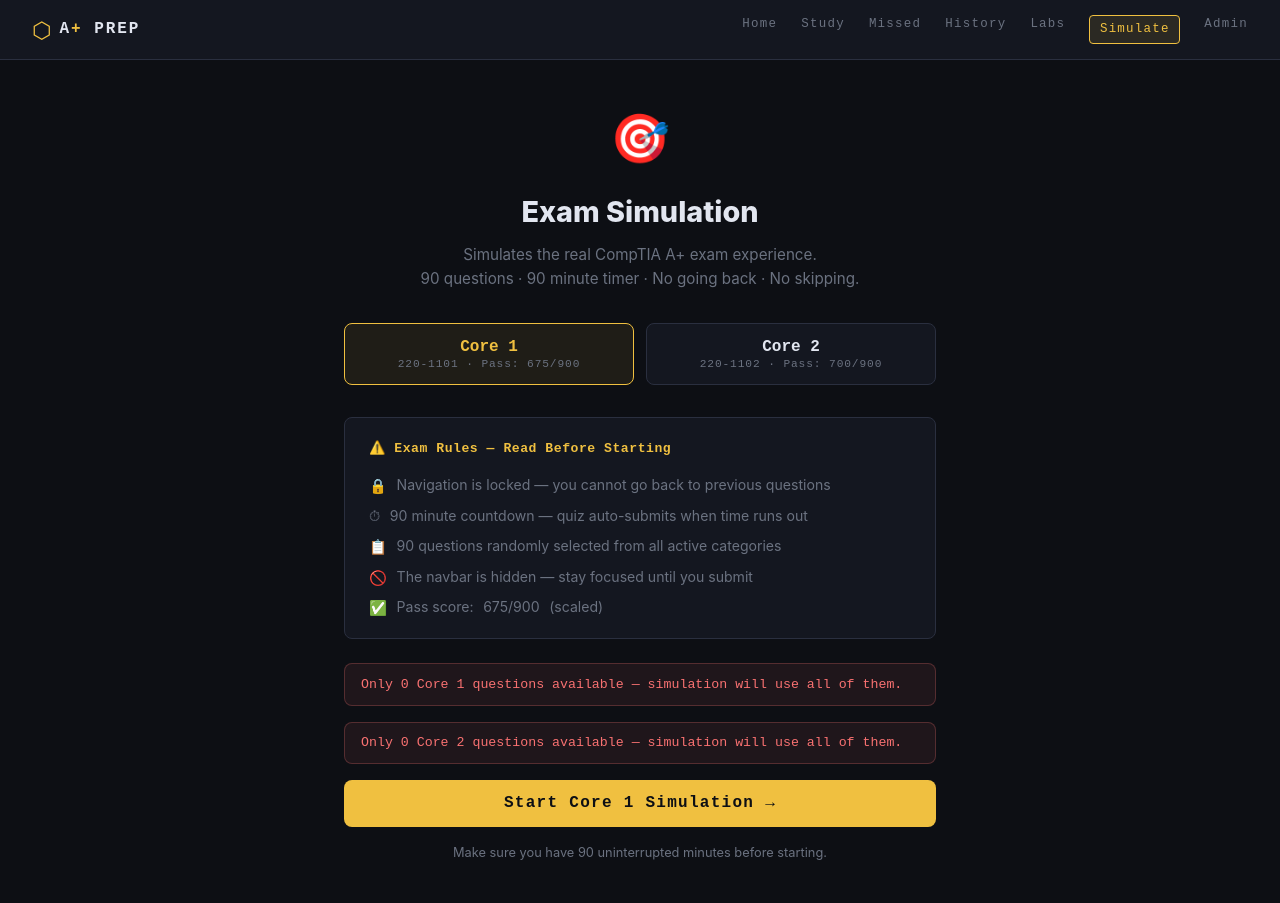
After one commit to robertowebtech87/CompTIAA-, a Flask app: page /quiz/simulate?exam=core1 in a window 1280 px wide. The commit adds this page. Run offline with Flask 3, Linux system fonts and the light colour scheme.

Commit message:
Fix exam simulation mode - navbar block error resolved

```diff
--- a/app.py
+++ b/app.py
@@ -85,7 +85,8 @@ def start_quiz():
                            time_limit=len(question_ids) * 60,
                            domains_label=domains_label,
                            exam=exam,
-                           passing_score=passing_score)
+                           passing_score=passing_score,
+                           simulation_mode=False)
 
 @app.route('/api/question/<int:qid>')
 def get_question(qid):
@@ -300,7 +301,8 @@ def missed_quiz():
                            total=len(question_ids),
                            time_limit=len(question_ids) * 60,
                            domains_label='Missed Questions',
-                           exam=exam, passing_score=passing_score)
+                           exam=exam, passing_score=passing_score,
+                           simulation_mode=False)
 
 # ── Admin ─────────────────────────────────────────────────────────────────────
 
@@ -376,6 +378,37 @@ def toggle_question(qid):
     return jsonify({'active': q.active})
 
 
+
+# ── Exam Simulation Mode ──────────────────────────────────────────────────────
+
+@app.route('/quiz/simulate', methods=['GET', 'POST'])
+def simulate():
+    exam = request.args.get('exam', request.form.get('exam', 'core1'))
+    if request.method == 'GET':
+        core1_count = Question.query.filter_by(active=True, exam='core1').count()
+        core2_count = Question.query.filter_by(active=True, exam='core2').count()
+        return render_template('simulate.html',
+                               exam=exam,
+                               core1_count=core1_count,
+                               core2_count=core2_count,
+                               simulation_mode=False)
+
+    # POST — start the simulation
+    questions = Question.query.filter_by(active=True, exam=exam).all()
+    if not questions:
+        return redirect(url_for('simulate'))
+    sample = random.sample(questions, min(90, len(questions)))
+    question_ids = [q.id for q in sample]
+    passing_score = 675 if exam == 'core1' else 700
+    return render_template('quiz.html',
+                           question_ids=question_ids,
+                           total=len(question_ids),
+                           time_limit=90 * 60,
+                           domains_label='Exam Simulation',
+                           exam=exam,
+                           passing_score=passing_score,
+                           simulation_mode=True)
+
 # ── PBQ Labs ──────────────────────────────────────────────────────────────────
 
 LABS = {
--- a/static/script.js
+++ b/static/script.js
@@ -15,6 +15,12 @@ document.addEventListener('DOMContentLoaded', () => {
   buildDots();
   loadQuestion(0);
   startTimer();
+
+  // Simulation mode — disable prev button and lock dot navigation
+  if (typeof SIM_MODE !== 'undefined' && SIM_MODE) {
+    const prevBtn = document.getElementById('btn-prev');
+    if (prevBtn) prevBtn.style.display = 'none';
+  }
 });
 
 /* ── Timer ───────────────────────────────────────────────────── */
@@ -43,7 +49,12 @@ function buildDots() {
   QUESTION_IDS.forEach((_, i) => {
     const d = document.createElement('div');
     d.className = 'dot' + (i === 0 ? ' current' : '');
-    d.onclick = () => goToQuestion(i);
+    // In simulation mode dots are display only — no clicking back
+    if (typeof SIM_MODE === 'undefined' || !SIM_MODE) {
+      d.onclick = () => goToQuestion(i);
+    } else {
+      d.style.cursor = 'default';
+    }
     container.appendChild(d);
   });
 }
--- a/static/style.css
+++ b/static/style.css
@@ -835,3 +835,61 @@ input[type=radio]:checked + .choice-radio-label { border-color: var(--accent); c
   .win-label { min-width: unset; }
   .win-input { width: 100%; }
 }
+
+/* ─── Exam Simulation Mode ───────────────────────────────────────────────── */
+.sim-topbar {
+  display: flex; justify-content: space-between; align-items: center;
+  padding: .6rem 1rem;
+  background: rgba(240,192,64,.08);
+  border: 1px solid rgba(240,192,64,.2);
+  border-radius: var(--radius);
+  margin-bottom: 1rem;
+}
+.sim-badge {
+  font-family: var(--font-mono); font-size: .78rem;
+  color: var(--accent); font-weight: 700; letter-spacing: .04em;
+}
+.sim-mode { border: 1px solid rgba(240,192,64,.15); border-radius: var(--radius); }
+
+/* Simulation landing page */
+.sim-rules-box {
+  background: var(--surface); border: 1px solid var(--border);
+  border-radius: var(--radius); padding: 1.25rem 1.5rem;
+  margin-bottom: 1.5rem;
+}
+.sim-rules-title {
+  font-family: var(--font-mono); font-size: .82rem;
+  color: var(--accent); font-weight: 700;
+  margin-bottom: 1rem; letter-spacing: .04em;
+}
+.sim-rules-list { display: flex; flex-direction: column; gap: .6rem; }
+.sim-rule {
+  display: flex; align-items: flex-start; gap: .6rem;
+  font-size: .88rem; color: var(--muted); line-height: 1.4;
+}
+.sim-rule-icon { font-size: .9rem; flex-shrink: 0; margin-top: .05rem; }
+.sim-warning {
+  background: rgba(248,113,113,.08); border: 1px solid rgba(248,113,113,.25);
+  color: #f87171; border-radius: var(--radius); padding: .6rem 1rem;
+  font-size: .83rem; font-family: var(--font-mono); margin-bottom: 1rem;
+}
+.sim-start-btn {
+  width: 100%; text-align: center; font-size: 1rem;
+  background: var(--accent); color: #0d0f14;
+}
+
+/* Hide navbar in simulation mode via JS body class */
+body.sim-active .navbar { display: none !important; }
+body.sim-active .main-content { padding-top: 0; }
+
+/* Simulate nav link highlight */
+.nav-link-sim {
+  color: var(--accent) !important;
+  border: 1px solid rgba(240,192,64,.3);
+  border-radius: 4px;
+  padding: .2rem .6rem !important;
+}
+.nav-link-sim:hover, .nav-link-sim.active {
+  background: rgba(240,192,64,.1);
+  border-color: var(--accent);
+}
--- a/templates/base.html
+++ b/templates/base.html
@@ -7,27 +7,26 @@
   <link rel="stylesheet" href="{{ url_for('static', filename='style.css') }}">
 </head>
 <body>
+  {% block navbar %}
   <nav class="navbar">
     <a href="{{ url_for('index') }}" class="nav-brand">
       <span class="brand-icon">⬡</span>
       <span class="brand-text">A<span class="brand-plus">+</span> PREP</span>
     </a>
-
-    <!-- Hamburger button (mobile only) -->
     <button class="nav-hamburger" id="nav-hamburger" onclick="toggleMenu()" aria-label="Menu">
       <span></span><span></span><span></span>
     </button>
-
-    <!-- Nav links -->
     <div class="nav-links" id="nav-links">
       <a href="{{ url_for('index') }}" class="nav-link {% if request.endpoint == 'index' %}active{% endif %}">Home</a>
       <a href="{{ url_for('study') }}" class="nav-link {% if request.endpoint in ['study','start_study'] %}active{% endif %}">Study</a>
       <a href="{{ url_for('missed') }}" class="nav-link {% if request.endpoint == 'missed' %}active{% endif %}">Missed</a>
       <a href="{{ url_for('history') }}" class="nav-link {% if request.endpoint == 'history' %}active{% endif %}">History</a>
       <a href="{{ url_for('pbq') }}" class="nav-link {% if 'pbq' in request.endpoint %}active{% endif %}">Labs</a>
+      <a href="{{ url_for('simulate') }}" class="nav-link nav-link-sim {% if request.endpoint == 'simulate' %}active{% endif %}">Simulate</a>
       <a href="{{ url_for('admin') }}" class="nav-link {% if request.endpoint == 'admin' %}active{% endif %}">Admin</a>
     </div>
   </nav>
+  {% endblock %}
 
   <main class="main-content">
     {% block content %}{% endblock %}
@@ -41,7 +40,6 @@
       links.classList.toggle('open');
       btn.classList.toggle('open');
     }
-    // Close menu when a link is clicked
     document.querySelectorAll('.nav-link').forEach(link => {
       link.addEventListener('click', () => {
         document.getElementById('nav-links').classList.remove('open');
--- a/templates/index.html
+++ b/templates/index.html
@@ -80,6 +80,7 @@
         <a href="{{ url_for('study', exam='core1') }}" class="exam-action-link">📖 Study Mode</a>
         <a href="{{ url_for('missed', exam='core1') }}" class="exam-action-link">❌ Missed Questions</a>
         <a href="{{ url_for('history', exam='core1') }}" class="exam-action-link">📊 History</a>
+        <a href="{{ url_for('simulate', exam='core1') }}" class="exam-action-link" style="border-color:rgba(240,192,64,.4);color:var(--accent)">🎯 Simulate Exam</a>
       </div>
     </div>
 
@@ -145,6 +146,7 @@
         <a href="{{ url_for('study', exam='core2') }}" class="exam-action-link">📖 Study Mode</a>
         <a href="{{ url_for('missed', exam='core2') }}" class="exam-action-link">❌ Missed Questions</a>
         <a href="{{ url_for('history', exam='core2') }}" class="exam-action-link">📊 History</a>
+        <a href="{{ url_for('simulate', exam='core2') }}" class="exam-action-link" style="border-color:rgba(74,222,128,.4);color:var(--accent2)">🎯 Simulate Exam</a>
       </div>
     </div>
   </div>
--- /dev/null
+++ b/templates/simulate.html
@@ -0,0 +1,105 @@
+{% extends "base.html" %}
+{% block title %}Exam Simulation — CompTIA A+ Prep{% endblock %}
+{% block content %}
+<div class="page-wrap" style="max-width:640px">
+
+  <div style="text-align:center;margin-bottom:2rem">
+    <div style="font-size:3rem;margin-bottom:.75rem">🎯</div>
+    <h1 class="page-title" style="margin-bottom:.5rem">Exam Simulation</h1>
+    <p style="color:var(--muted);font-size:.95rem;line-height:1.6">
+      Simulates the real CompTIA A+ exam experience.<br>
+      90 questions · 90 minute timer · No going back · No skipping.
+    </p>
+  </div>
+
+  <!-- Exam selector -->
+  <div class="exam-tabs" style="margin-bottom:2rem">
+    <button class="exam-tab {% if exam == 'core1' %}active{% endif %}" id="tab-core1" onclick="selectExam('core1')">
+      <span class="exam-tab-title">Core 1</span>
+      <span class="exam-tab-sub">220-1101 · Pass: 675/900</span>
+    </button>
+    <button class="exam-tab {% if exam == 'core2' %}active{% endif %}" id="tab-core2" onclick="selectExam('core2')">
+      <span class="exam-tab-title">Core 2</span>
+      <span class="exam-tab-sub">220-1102 · Pass: 700/900</span>
+    </button>
+  </div>
+
+  <!-- Exam rules box -->
+  <div class="sim-rules-box">
+    <div class="sim-rules-title">⚠️ Exam Rules — Read Before Starting</div>
+    <div class="sim-rules-list">
+      <div class="sim-rule"><span class="sim-rule-icon">🔒</span>Navigation is locked — you cannot go back to previous questions</div>
+      <div class="sim-rule"><span class="sim-rule-icon">⏱</span>90 minute countdown — quiz auto-submits when time runs out</div>
+      <div class="sim-rule"><span class="sim-rule-icon">📋</span>90 questions randomly selected from all active categories</div>
+      <div class="sim-rule"><span class="sim-rule-icon">🚫</span>The navbar is hidden — stay focused until you submit</div>
+      <div class="sim-rule"><span class="sim-rule-icon">✅</span>Pass score: <span id="pass-score-label">675/900</span> (scaled)</div>
+    </div>
+  </div>
+
+  <!-- Question count warning if not enough -->
+  <div id="core1-warning" style="display:{% if core1_count < 90 %}block{% else %}none{% endif %}">
+    <div class="sim-warning">
+      Only {{ core1_count }} Core 1 questions available — simulation will use all of them.
+    </div>
+  </div>
+  <div id="core2-warning" style="display:{% if core2_count < 90 %}block{% else %}none{% endif %}">
+    <div class="sim-warning">
+      Only {{ core2_count }} Core 2 questions available — simulation will use all of them.
+    </div>
+  </div>
+
+  <!-- Start button -->
+  <form action="{{ url_for('simulate') }}" method="POST" id="sim-form">
+    <input type="hidden" name="exam" id="exam-input" value="{{ exam }}">
+    <button type="button" class="btn-start sim-start-btn" onclick="confirmStart()">
+      Start Core 1 Simulation →
+    </button>
+  </form>
+
+  <p style="text-align:center;color:var(--muted);font-size:.8rem;margin-top:1rem">
+    Make sure you have 90 uninterrupted minutes before starting.
+  </p>
+</div>
+
+<!-- Confirm dialog -->
+<div class="confirm-overlay" id="confirm-overlay" style="display:none">
+  <div class="confirm-box" style="max-width:440px">
+    <h3 style="margin-bottom:.75rem">Ready to begin?</h3>
+    <p style="color:var(--muted);font-size:.9rem;line-height:1.6;margin-bottom:1.25rem">
+      You are about to start the <strong id="confirm-exam-label">Core 1</strong> simulation.<br>
+      <strong>90 questions · 90 minutes · No going back.</strong><br><br>
+      Once started the timer cannot be paused. Make sure you are ready.
+    </p>
+    <div class="confirm-btns">
+      <button class="btn-cancel" onclick="closeConfirm()">Not Yet</button>
+      <button class="btn-confirm" onclick="document.getElementById('sim-form').submit()">
+        Start Simulation
+      </button>
+    </div>
+  </div>
+</div>
+
+<script>
+let currentExam = '{{ exam }}';
+
+function selectExam(exam) {
+  currentExam = exam;
+  document.getElementById('exam-input').value = exam;
+  document.getElementById('tab-core1').classList.toggle('active', exam === 'core1');
+  document.getElementById('tab-core2').classList.toggle('active', exam === 'core2');
+  document.getElementById('core1-warning').style.display = exam === 'core1' && {{ core1_count }} < 90 ? 'block' : 'none';
+  document.getElementById('core2-warning').style.display = exam === 'core2' && {{ core2_count }} < 90 ? 'block' : 'none';
+  document.querySelector('.sim-start-btn').textContent = `Start ${exam === 'core1' ? 'Core 1' : 'Core 2'} Simulation →`;
+  document.getElementById('pass-score-label').textContent = exam === 'core1' ? '675/900' : '700/900';
+}
+
+function confirmStart() {
+  document.getElementById('confirm-exam-label').textContent = currentExam === 'core1' ? 'Core 1 (220-1101)' : 'Core 2 (220-1102)';
+  document.getElementById('confirm-overlay').style.display = 'flex';
+}
+
+function closeConfirm() {
+  document.getElementById('confirm-overlay').style.display = 'none';
+}
+</script>
+{% endblock %}
```
Also changed, not shown: templates/quiz.html (+34 -8 lines).
